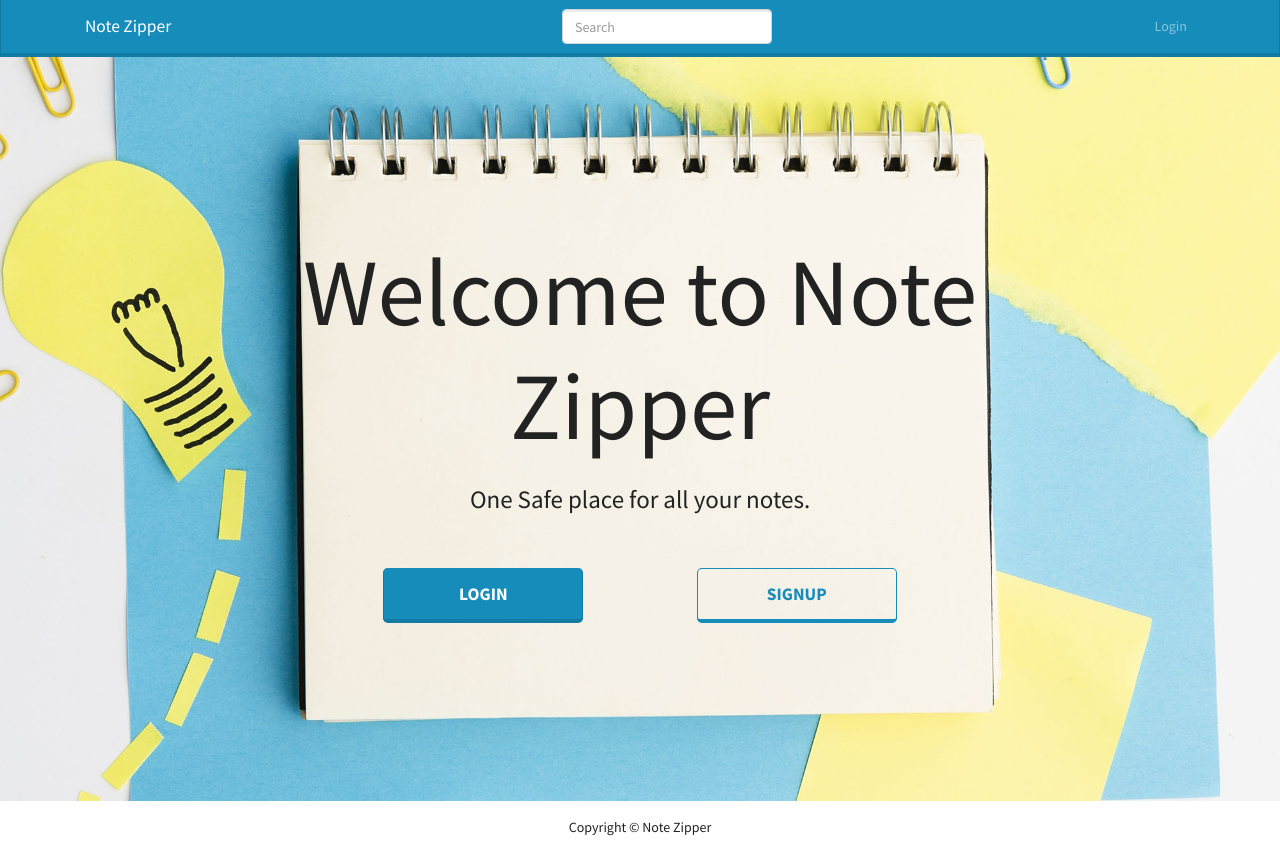
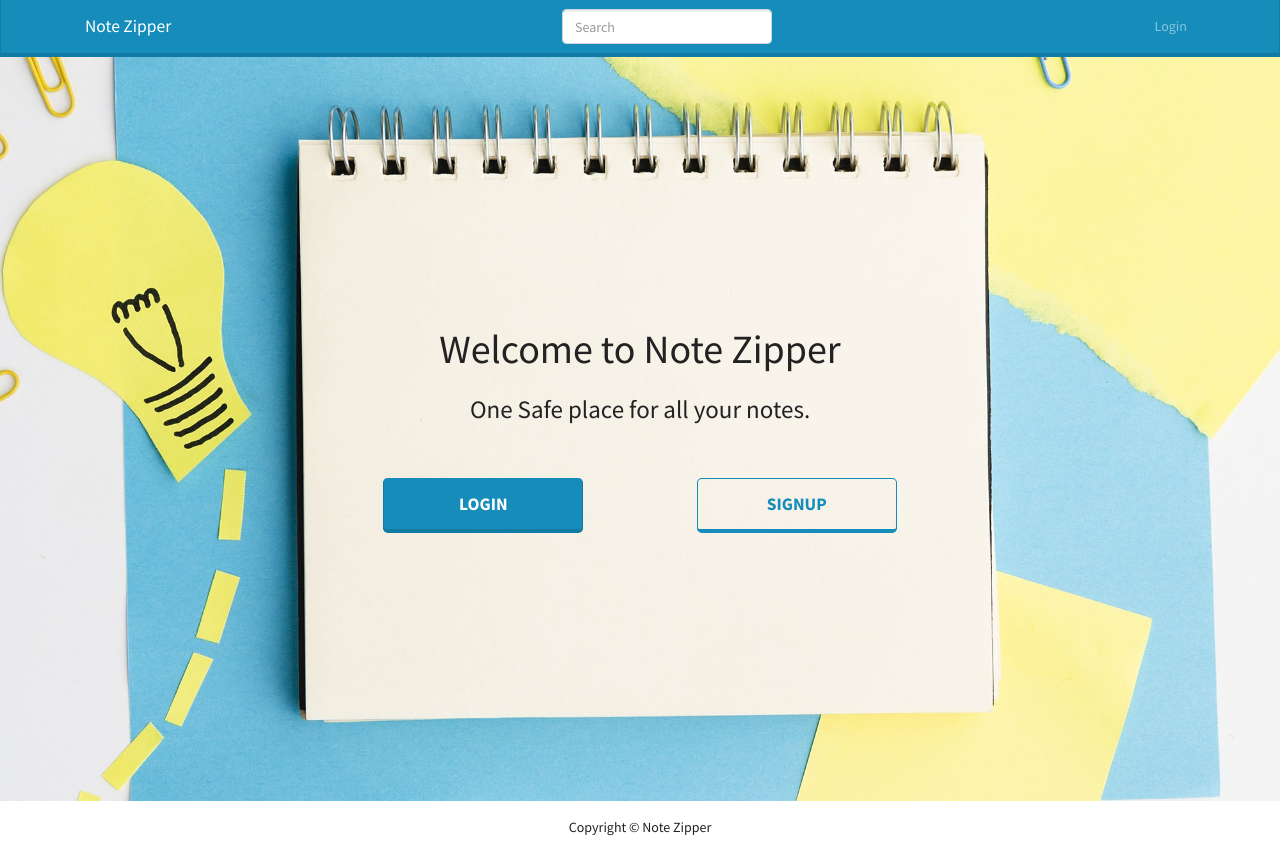
Before and after one commit to bujargit/mern-notes, a React (Create React App) app in the folder frontend/: page / in a window 1280 px wide. Built offline with nearby package versions, Linux system fonts and the light colour scheme.

Commit message:
Revert "deployment ready"
This reverts commit 8b01919a07552e317c415e5f5b4d87d7a254cfb3.

```diff
--- a/frontend/src/screens/LandingPage/LandingPage.css
+++ b/frontend/src/screens/LandingPage/LandingPage.css
@@ -28,6 +28,16 @@
   height: 55px;
 }
 
+@media only screen and (max-width: 1300px) {
+  .buttonContainer {
+    padding: 0 200px;
+  }
+  .title {
+    padding: 0 100px;
+    font-size: 40px;
+  }
+}
+
 @media only screen and (min-width: 1200px) {
   .buttonContainer {
     padding: 0 200px;
```
Also changed, not shown: 16 other files (tests, documents, lock files or other folders).
